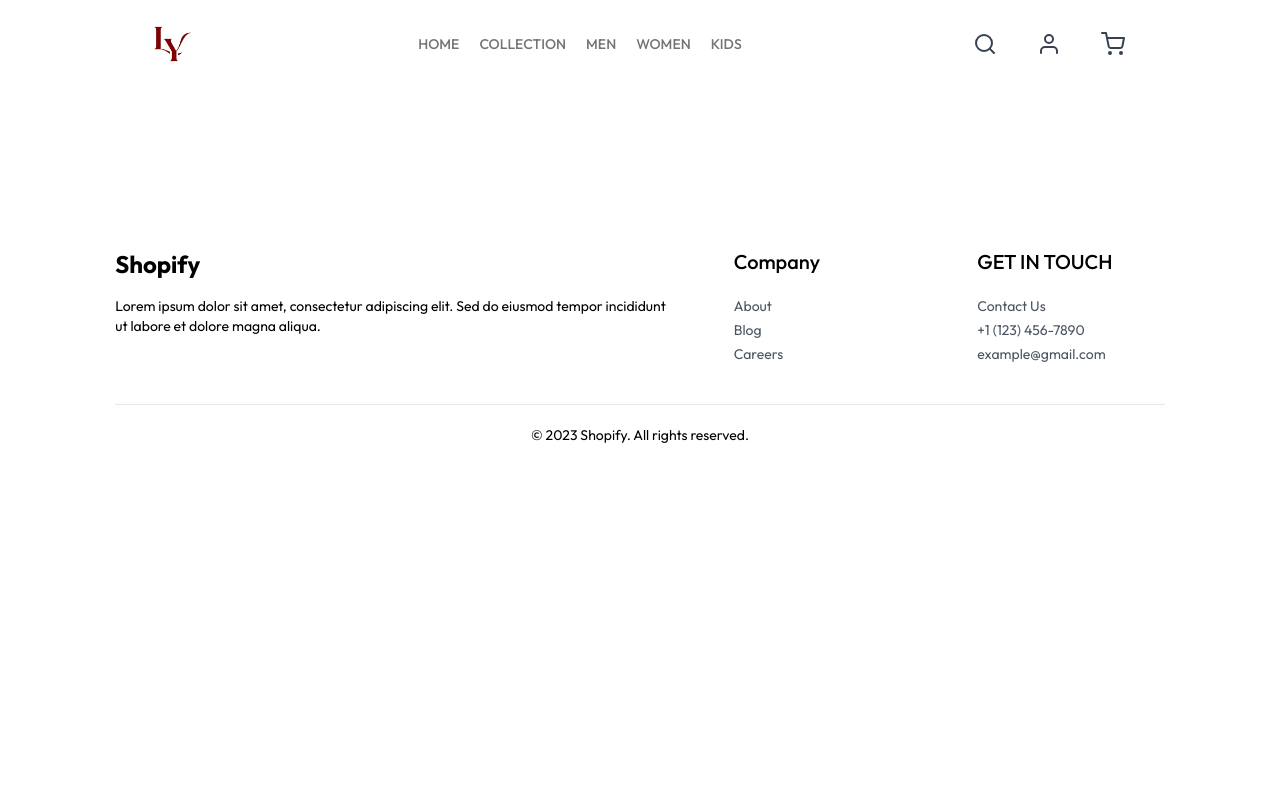
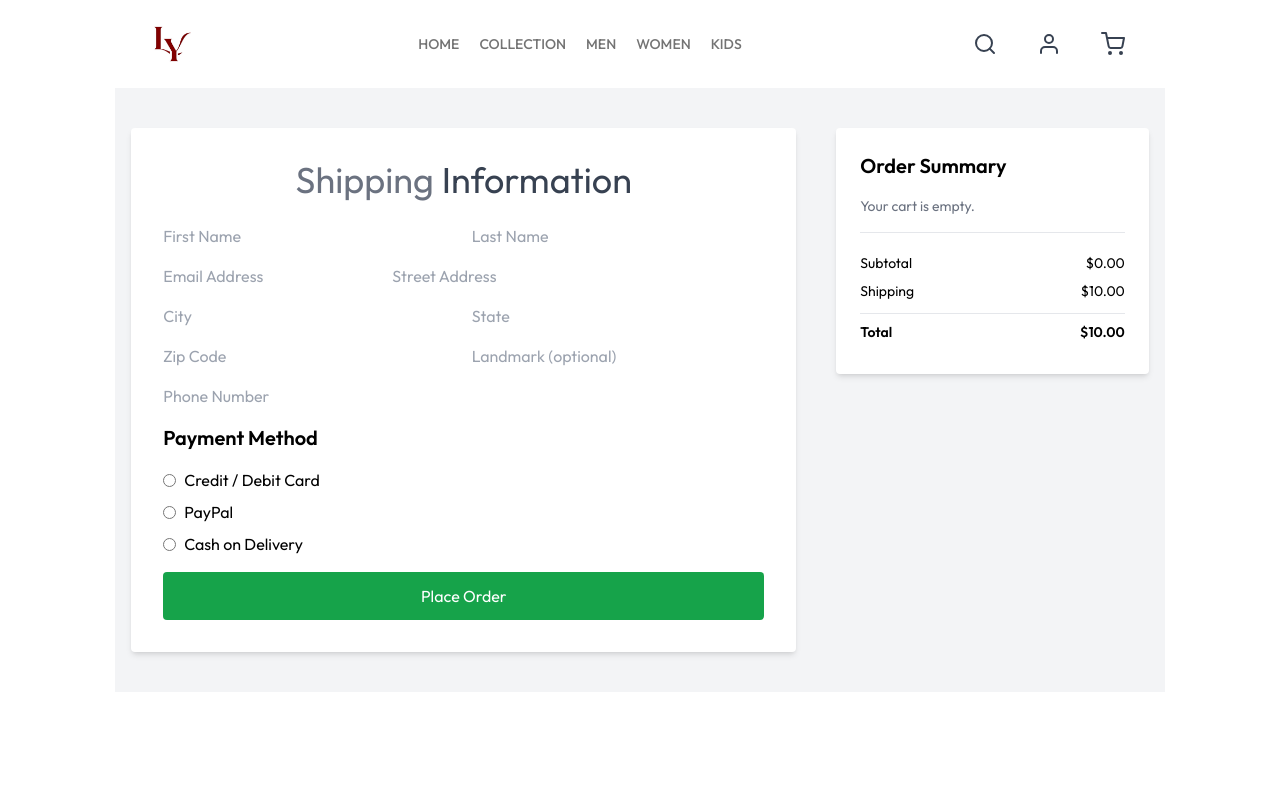
Before and after one commit to Siddh07/Ecommerce, a React (Vite) app: page /Ecommerce/place-order in a window 1280 px wide. Shown: the top 800 px of the page. Built offline with nearby package versions, Linux system fonts and the light colour scheme.

Commit message:
Place order Page

```diff
--- a/src/App.jsx
+++ b/src/App.jsx
@@ -12,6 +12,7 @@ import Login from "./pages/Login";
 import CategoryPage from "./pages/CategoryPage";
 import Footer from "./components/Footer";
 import Admin from "./pages/Admin";
+import PlaceOrder from "./pages/PlaceOrder";
 import { ToastContainer } from "react-toastify";
 import 'react-toastify/dist/ReactToastify.css';
 
@@ -32,6 +33,7 @@ const App = () => {
         <Route path="/category/:category" element={<CategoryPage />} />
         <Route path="/order" element={<Orders />} />
         <Route path="/admin" element={<Admin />} />
+        <Route path="/place-order" element={<PlaceOrder />} />
 
         {/* Redirect old routes to new dynamic route */}
         <Route path="/men" element={<CategoryPage />} />
--- /dev/null
+++ b/src/components/CartTotal.jsx
@@ -0,0 +1,43 @@
+import React from "react";
+import { ShopContext } from "../context/ShopContext";
+import Title from "./Title";
+
+const CartTotal = () => {
+  const { cartItems, currency, delivery, getCartAmount } = React.useContext(ShopContext);
+
+  const symbol = currency || "$";
+  const subtotal = getCartAmount ? getCartAmount() : 0;
+  const shipping = delivery ?? 0;
+  const total = subtotal + shipping;
+
+  return (
+    <div className="w-full">
+      <div className="text-2xl">
+        <Title text1="Cart Total" text2="Summary" />
+      </div>
+
+      <div className="flex flex-col gap-2 mt-2 text-sm">
+        <div className="flex justify-between">
+          <p>Subtotal</p>
+          <p>{symbol} {subtotal.toFixed(2)}</p>
+        </div>
+
+        <hr />
+
+        <div className="flex justify-between">
+          <p>Shipping Fee</p>
+          <p>{symbol} {shipping.toFixed(2)}</p>
+        </div>
+
+        <hr />
+
+        <div className="flex justify-between font-bold">
+          <b>Total</b>
+          <b>{symbol} {total.toFixed(2)}</b>
+        </div>
+      </div>
+    </div>
+  );
+};
+
+export default CartTotal;
--- a/src/context/ShopContext.jsx
+++ b/src/context/ShopContext.jsx
@@ -1,12 +1,15 @@
 import { createContext, useState, useEffect } from "react";
 import products from "../assets/products";
 import { toast } from "react-toastify";
+import { useNavigate } from "react-router-dom";
 export const ShopContext = createContext();
 
 const ShopContextProvider = (props) => {
   const currency = "$";
   const delivery = 10;
   const [cartItems, setCartItems] = useState({});
+  const navigate = useNavigate();
+
 
   const addToCart = (productId, size) => {
     let cartData = structuredClone(cartItems);
@@ -39,6 +42,34 @@ const ShopContextProvider = (props) => {
     setCartItems(cartData);
 
   };
+
+
+const getCartAmount = () => {
+  let totalAmount = 0;
+
+  for (const itemId in cartItems) {
+    const product = products.find(
+      (product) => product.id === parseInt(itemId)
+    );
+
+    if (!product) continue;
+
+    for (const size in cartItems[itemId]) {
+      try {
+        const quantity = cartItems[itemId][size];
+        if (quantity > 0) {
+          totalAmount += product.price * quantity;
+        }
+      } catch (error) {
+        console.error("Error calculating cart amount:", error);
+      }
+    }
+  }
+
+  return totalAmount;
+};
+
+
 
 
 const removeFromCart = (productId, size) => {
@@ -97,7 +128,9 @@ const removeFromCart = (productId, size) => {
     addToCart,
     getCatCount,
     removeFromCart,
-    updateQuantity
+    updateQuantity ,
+    getCartAmount,
+    navigate,
 
 
   };
--- a/src/pages/Cart.jsx
+++ b/src/pages/Cart.jsx
@@ -2,9 +2,10 @@ import React, { useState, useEffect, useContext } from "react";
 import { ShopContext } from "../context/ShopContext";
 import { Link } from "react-router-dom";
 import { IoTrashBin } from "react-icons/io5";
+import CartTotal from "../components/CartTotal";
 
 const Cart = () => {
-  const { products, cartItems, removeFromCart, updateQuantity } = useContext(ShopContext);
+  const { products, cartItems, removeFromCart, updateQuantity,navigate } = useContext(ShopContext);
   const [cartProducts, setCartProducts] = useState([]);
 
   useEffect(() => {
@@ -13,7 +14,9 @@ const Cart = () => {
     for (const item in cartItems) {
       for (const size in cartItems[item]) {
         if (cartItems[item][size] > 0) {
-          const product = products.find((product) => product.id === parseInt(item));
+          const product = products.find(
+            (product) => product.id === parseInt(item)
+          );
           if (product) {
             tempData.push({
               ...product,
@@ -40,9 +43,7 @@ const Cart = () => {
     <div style={{ padding: "2rem", maxWidth: "1000px", margin: "0 auto" }}>
       <h2 style={{ fontSize: "2rem", marginBottom: "2rem" }}>Your Cart</h2>
 
-      {cartProducts.length === 0 ?
-
-      (
+      {cartProducts.length === 0 ? (
         <div style={{ textAlign: "center", marginTop: "4rem", color: "#666" }}>
           <div style={{ fontSize: "4rem", marginBottom: "1rem" }}>🛒</div>
           <h3>Your cart is currently empty</h3>
@@ -64,14 +65,13 @@ const Cart = () => {
             </button>
           </Link>
         </div>
-
       ) : (
-
-
+        <>
+          {/* Product List */}
           <div style={{ display: "flex", flexDirection: "column", gap: "1.5rem" }}>
-          {cartProducts.map((product, index) => (
+            {cartProducts.map((product) => (
               <div
-              key={index}
+                key={`${product.id}-${product.size}`}
                 style={{
                   display: "flex",
                   alignItems: "center",
@@ -103,18 +103,23 @@ const Cart = () => {
                     </p>
                     <input
                       type="number"
+                      min="1"
                       value={product.quantity}
                       onChange={(e) =>
-                      handleUpdateQuantity(product.id, product.size, e.target.value)
+                        handleUpdateQuantity(
+                          product.id,
+                          product.size,
+                          parseInt(e.target.value)
+                        )
                       }
-                    style={{ width: "50px", height: "30px", padding: "5px" }}
+                      style={{ width: "60px", height: "30px", padding: "5px", marginTop: "4px" }}
                     />
                   </div>
                 </div>
 
                 <div style={{ display: "flex", alignItems: "center", gap: "1rem" }}>
                   <p style={{ fontWeight: "bold", fontSize: "1.1rem" }}>
-                  ${product.price * product.quantity}
+                    ${Number(product.price * product.quantity).toFixed(2)}
                   </p>
                   <button
                     onClick={() => handleRemove(product.id, product.size)}
@@ -133,6 +138,19 @@ const Cart = () => {
               </div>
             ))}
           </div>
+
+          {/* Cart Total */}
+          <div className="flex justify-end my-20">
+            <div className="w-full sm:w-[450px]">
+              <CartTotal />
+              <div className="w-full text-end">
+                <button onClick={() => navigate("/place-order")}  className="bg-black text-white text-sm my-8 px-8 py-3">
+                  PROCEED TO CHECKOUT
+                </button>
+              </div>
+            </div>
+          </div>
+        </>
       )}
     </div>
   );
--- a/src/pages/PlaceOrder.jsx
+++ b/src/pages/PlaceOrder.jsx
@@ -1,11 +1,123 @@
-import React from 'react'
+import React, { useContext, useEffect, useState } from "react";
+import { ShopContext } from "../context/ShopContext";
+import Title from "../components/Title";
 
 const PlaceOrder = () => {
+  const { cartItems, products, currency, delivery, getCartAmount } = useContext(ShopContext);
+  const [cartData, setCartData] = useState([]);
+
+  useEffect(() => {
+    const temp = [];
+    for (const itemId in cartItems) {
+      const product = products.find(p => p.id === parseInt(itemId));
+      if (!product) continue;
+
+      for (const size in cartItems[itemId]) {
+        const quantity = cartItems[itemId][size];
+        if (quantity > 0) {
+          temp.push({
+            ...product,
+            size,
+            quantity,
+            totalPrice: product.price * quantity,
+          });
+        }
+      }
+    }
+    setCartData(temp);
+  }, [cartItems, products]);
+
+  const subtotal = getCartAmount();
+  const total = subtotal + delivery;
+
   return (
-    <div>
+    <div className="bg-gray-100 py-10">
+      <div className="max-w-7xl mx-auto px-4 grid grid-cols-1 lg:grid-cols-3 gap-10">
+        {/* Left: Form */}
+        <div className="lg:col-span-2 bg-white p-8 rounded shadow-md">
+          <Title text1="Shipping" text2="Information" />
+          <form className="mt-6 space-y-4">
+            <div className="grid grid-cols-1 sm:grid-cols-2 gap-4">
+              <input type="text" placeholder="First Name" className="input" />
+              <input type="text" placeholder="Last Name" className="input" />
+            </div>
+            <input type="email" placeholder="Email Address" className="input" />
+            <input type="text" placeholder="Street Address" className="input" />
+            <div className="grid grid-cols-2 gap-4">
+              <input type="text" placeholder="City" className="input" />
+              <input type="text" placeholder="State" className="input" />
+            </div>
+            <div className="grid grid-cols-2 gap-4">
+              <input type="text" placeholder="Zip Code" className="input" />
+              <input type="text" placeholder="Landmark (optional)" className="input" />
+            </div>
+            <input type="tel" placeholder="Phone Number" className="input" />
 
+            <h2 className="text-xl font-semibold mt-10 mb-4">Payment Method</h2>
+            <div className="space-y-2">
+              <label className="flex items-center gap-2">
+                <input type="radio" name="payment" />
+                Credit / Debit Card
+              </label>
+              <label className="flex items-center gap-2">
+                <input type="radio" name="payment" />
+                PayPal
+              </label>
+              <label className="flex items-center gap-2">
+                <input type="radio" name="payment" />
+                Cash on Delivery
+              </label>
+            </div>
+
+            <button
+              type="submit"
+              className="mt-6 w-full bg-green-600 text-white py-3 rounded hover:bg-green-700 transition"
+            >
+              Place Order
+            </button>
+          </form>
+        </div>
+
+        {/* Right: Order Summary */}
+        <div className="bg-white p-6 rounded shadow-md h-fit">
+          <h2 className="text-xl font-semibold mb-4">Order Summary</h2>
+
+          {/* Cart Items */}
+          <div className="space-y-4 max-h-72 overflow-y-auto border-b pb-4">
+            {cartData.length === 0 ? (
+              <p className="text-gray-500 text-sm">Your cart is empty.</p>
+            ) : (
+              cartData.map((item) => (
+                <div key={`${item.id}-${item.size}`} className="flex justify-between text-sm">
+                  <div>
+                    <p className="font-medium">{item.name}</p>
+                    <p className="text-gray-500">Size: {item.size} × {item.quantity}</p>
+                  </div>
+                  <p>{currency}{item.totalPrice.toFixed(2)}</p>
+                </div>
+              ))
+            )}
+          </div>
+
+          {/* Totals */}
+          <div className="mt-4 text-sm">
+            <div className="flex justify-between py-1">
+              <span>Subtotal</span>
+              <span>{currency}{subtotal.toFixed(2)}</span>
+            </div>
+            <div className="flex justify-between py-1">
+              <span>Shipping</span>
+              <span>{currency}{delivery.toFixed(2)}</span>
+            </div>
+            <div className="flex justify-between py-2 font-semibold border-t mt-2">
+              <span>Total</span>
+              <span>{currency}{total.toFixed(2)}</span>
+            </div>
+          </div>
+        </div>
+      </div>
     </div>
-  )
-}
+  );
+};
 
-export default PlaceOrder
+export default PlaceOrder;
```
Lines whose indentation alone changed are shown as unchanged.
